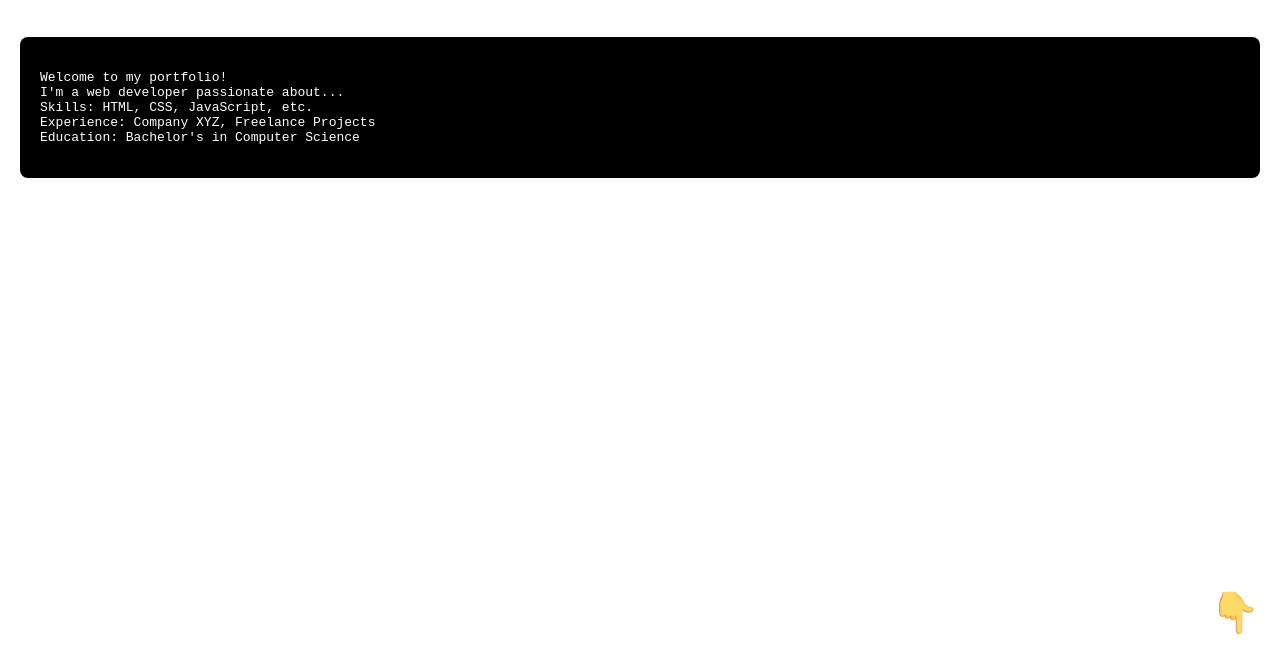
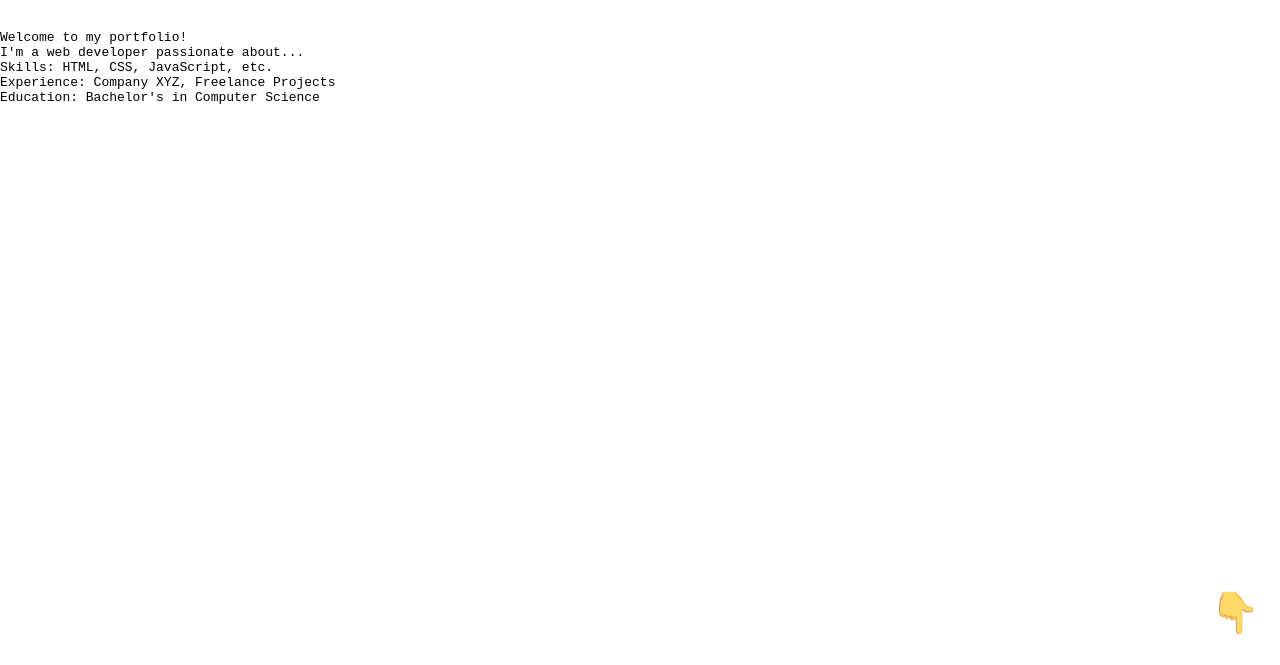
Before and after one commit to Atharvjha7/Atharvjha7.github.io, a plain HTML site: page index.html in a window 1280 px wide. Shown: the part 135-800 px from the top of the page. Drawn offline with Linux system fonts and the light colour scheme.

Commit message:
Update styles.css

```diff
--- a/styles.css
+++ b/styles.css
@@ -181,14 +181,3 @@ input:checked + .slider:before {
 .section.active {
     display: block;
 }
-/* Add this to your existing CSS or create a new file (styles.css) */
-.terminal {
-    background-color: black;
-    color: white;
-    font-family: "Courier New", monospace;
-    padding: 20px;
-    margin: 20px;
-    border-radius: 8px;
-    overflow: auto;
-    max-height: 300px; /* Set a maximum height if you want scrolling */
-}
```
